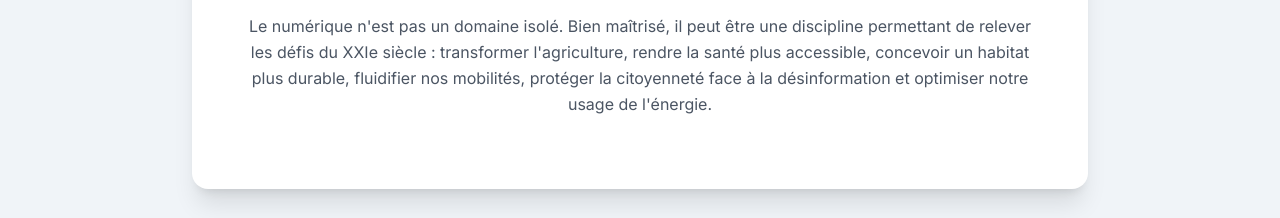
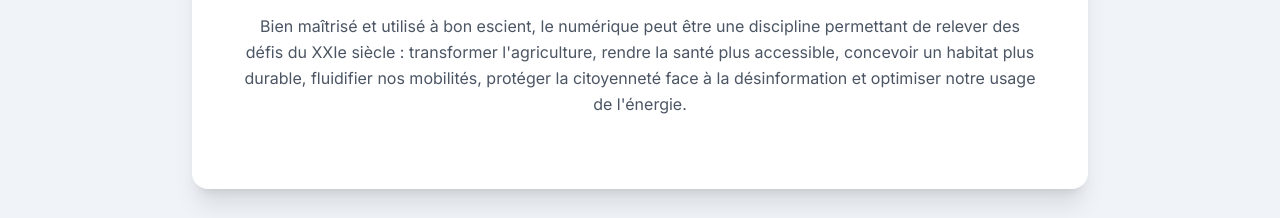
Before and after one commit to vfarcy/G-n-rateurDeProjets, a plain HTML site: page index.html in a window 1280 px wide. Shown: the part 260-478 px from the top of the page. Drawn offline with nearby package versions, Linux system fonts and the light colour scheme.

Commit message:
Modif de l'intro

```diff
--- a/index.html
+++ b/index.html
@@ -56,7 +56,7 @@
                 <div class="bg-white rounded-2xl shadow-xl p-8 md:p-12 text-center">
                     <h2 class="text-3xl font-bold text-blue-primary mb-4">La posture d'un Ingénieur d'un Numérique Utile</h2>
                     <p class="text-gray-600 leading-relaxed mb-6">
-                        Le numérique n'est pas un domaine isolé. Bien maîtrisé, il peut être une discipline permettant de relever les défis du XXIe siècle : transformer l'agriculture, rendre la santé plus accessible, concevoir un habitat plus durable, fluidifier nos mobilités, protéger la citoyenneté face à la désinformation et optimiser notre usage de l'énergie.
+                        Bien maîtrisé et utilisé à bon escient, le numérique peut être une discipline permettant de relever des défis du XXIe siècle : transformer l'agriculture, rendre la santé plus accessible, concevoir un habitat plus durable, fluidifier nos mobilités, protéger la citoyenneté face à la désinformation et optimiser notre usage de l'énergie.
                     </p>
                 </div>
 
```
